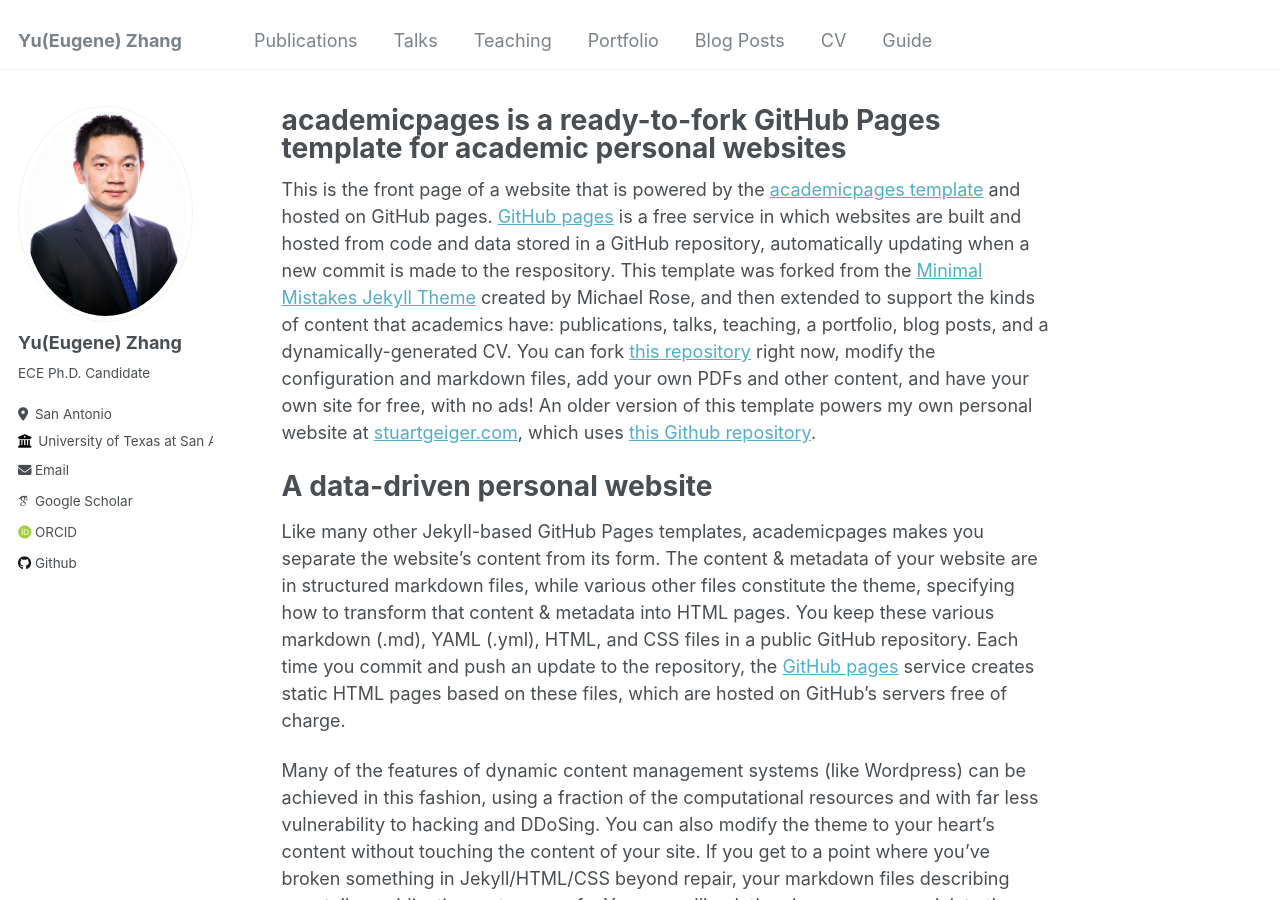
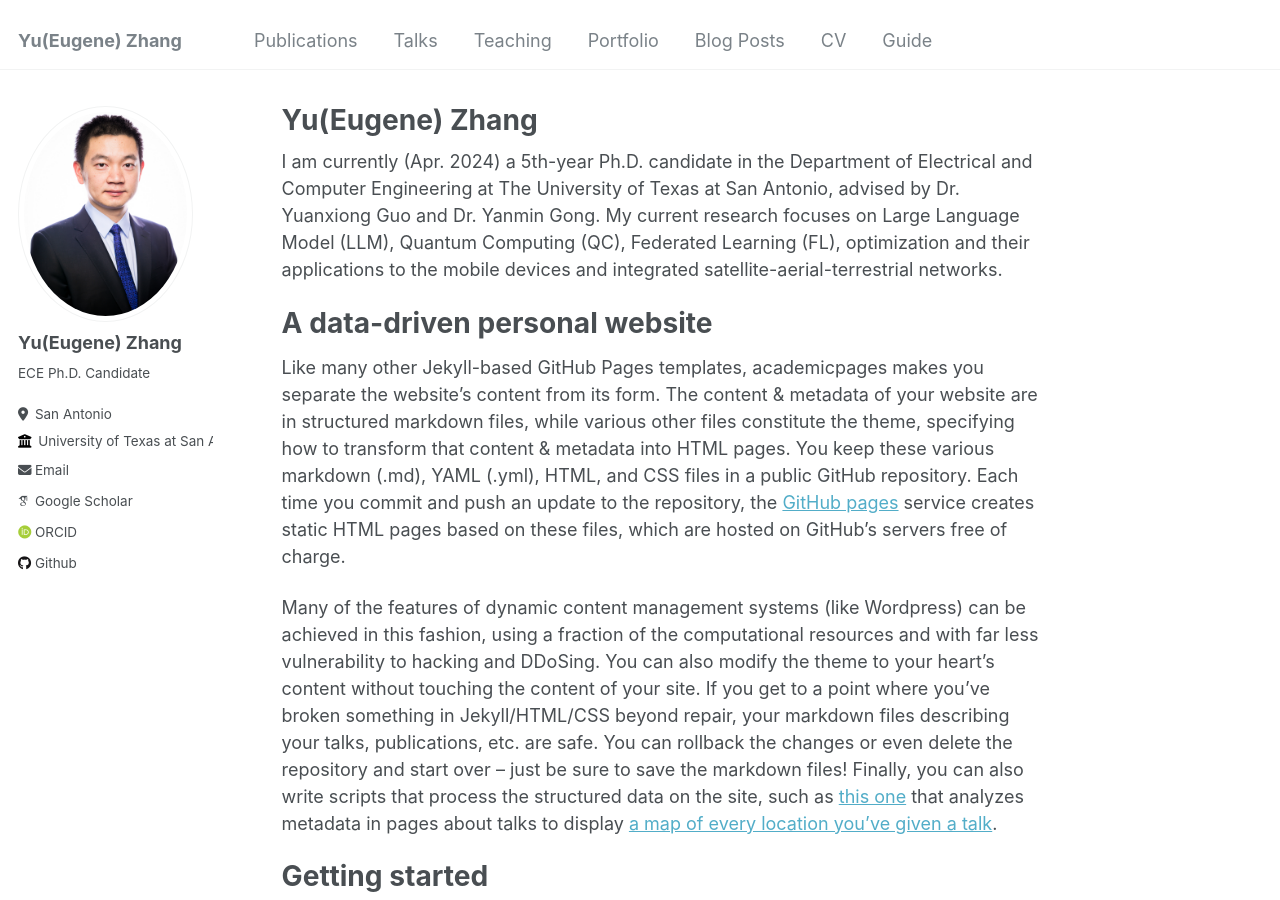
Before and after one commit to Yu-Zhang-Eugene/yu-zhang-eugene.github.io, a Jekyll site: the page built from _pages/about.md, in a window 1280 px wide and 900 px high. Built offline with Jekyll 4.4.1, drawn with Linux system fonts in a browser that asks for light colours; some web fonts are replaced.

Commit message:
modified:   _pages/about.md

```diff
--- a/_pages/about.md
+++ b/_pages/about.md
@@ -1,13 +1,13 @@
 ---
 permalink: /
-title: "academicpages is a ready-to-fork GitHub Pages template for academic personal websites"
+title: "**Yu(Eugene)** Zhang"
 author_profile: true
 redirect_from:
   - /about/
   - /about.html
 ---
 
-This is the front page of a website that is powered by the [academicpages template](https://github.com/academicpages/academicpages.github.io) and hosted on GitHub pages. [GitHub pages](https://pages.github.com) is a free service in which websites are built and hosted from code and data stored in a GitHub repository, automatically updating when a new commit is made to the respository. This template was forked from the [Minimal Mistakes Jekyll Theme](https://mmistakes.github.io/minimal-mistakes/) created by Michael Rose, and then extended to support the kinds of content that academics have: publications, talks, teaching, a portfolio, blog posts, and a dynamically-generated CV. You can fork [this repository](https://github.com/academicpages/academicpages.github.io) right now, modify the configuration and markdown files, add your own PDFs and other content, and have your own site for free, with no ads! An older version of this template powers my own personal website at [stuartgeiger.com](http://stuartgeiger.com), which uses [this Github repository](https://github.com/staeiou/staeiou.github.io).
+I am currently (Apr. 2024) a 5th-year Ph.D. candidate in the Department of Electrical and Computer Engineering at The University of Texas at San Antonio, advised by Dr. Yuanxiong Guo and Dr. Yanmin Gong. My current research focuses on Large Language Model (LLM), Quantum Computing (QC), Federated Learning (FL), optimization and their applications to the mobile devices and integrated satellite-aerial-terrestrial networks.
 
 A data-driven personal website
 ======
```
